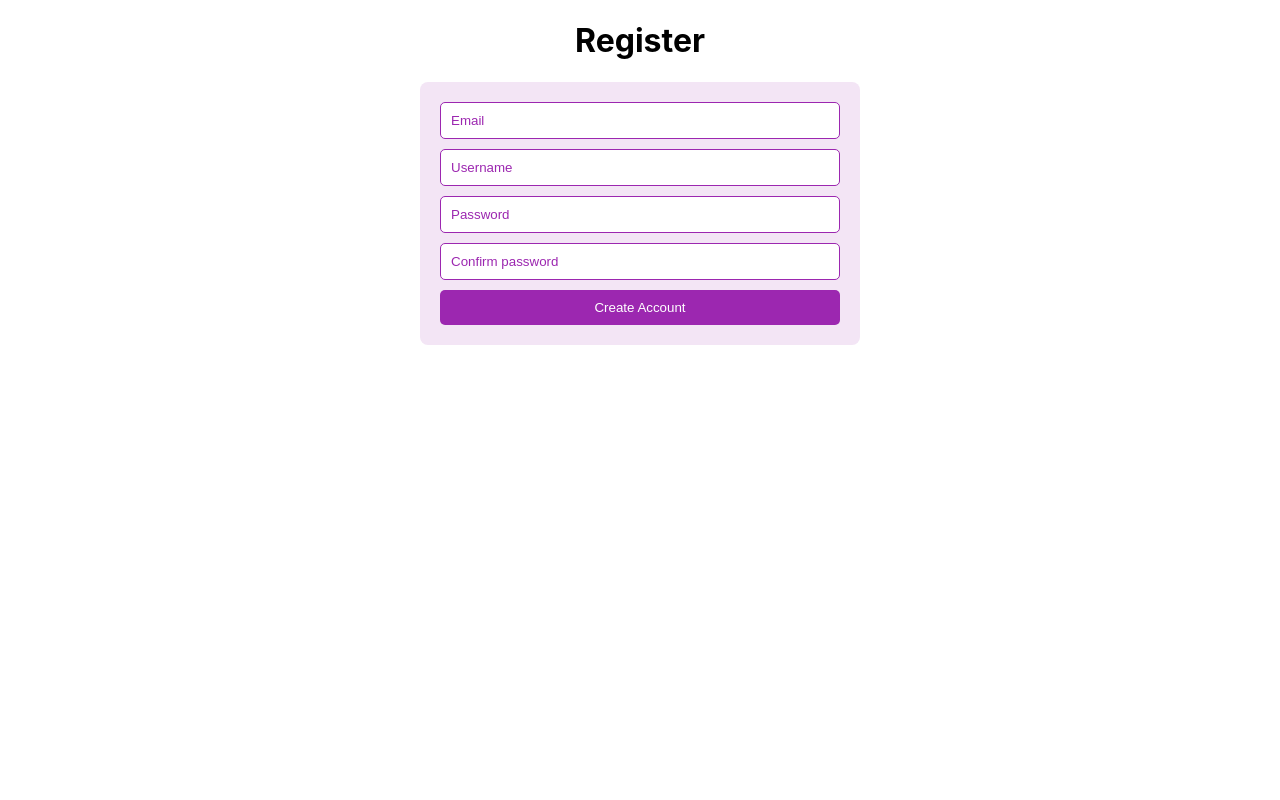
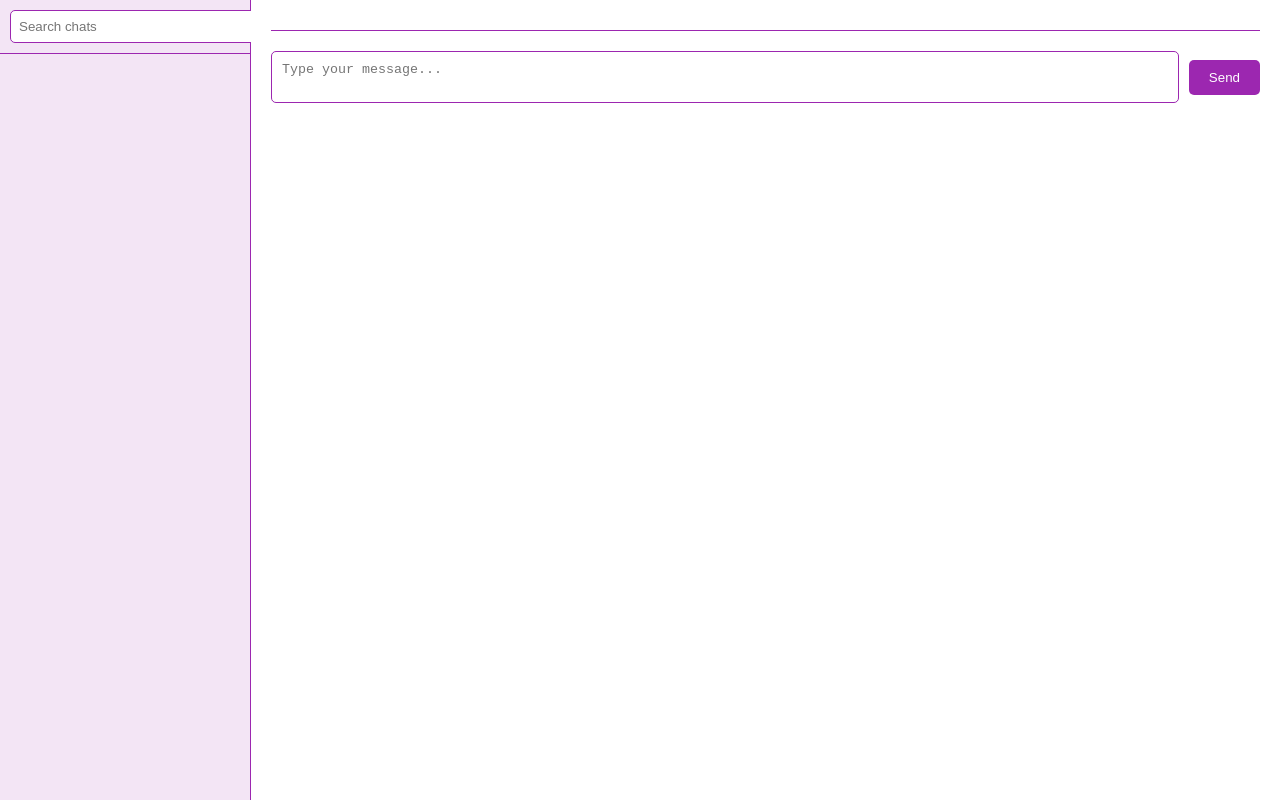
Before and after one commit to priyanair9/chat-app, a React (Create React App) app in the folder client/: page / in a window 1280 px wide. Built offline with nearby package versions, Linux system fonts and the light colour scheme.

Commit message:
Created chat screen

```diff
--- a/client/src/App.css
+++ b/client/src/App.css
@@ -83,3 +83,89 @@
   background-color: #4a148c; /* Purple darken-4 */
   transition: .5s;
 }
+
+
+
+
+/* Container for chat layout */
+.chat-container {
+  display: flex;
+  height: 100vh;
+}
+
+/* Sidebar for chat list */
+.sidebar {
+  width: 250px;
+  background-color: #f3e5f5; /* Purple lighten-5 */
+  border-right: 1px solid #9c27b0; /* Purple */
+}
+
+/* Search bar */
+.search-bar {
+  padding: 10px;
+  border-bottom: 1px solid #9c27b0; /* Purple */
+}
+
+.search-bar input {
+  width: 100%;
+  padding: 8px;
+  border: 1px solid #9c27b0; /* Purple */
+  border-radius: 5px;
+  outline: none;
+}
+
+/* Chat list */
+.chat-list {
+  overflow-y: auto;
+  max-height: calc(100vh - 50px);
+}
+
+/* Main chat area */
+.chat-area {
+  flex: 1;
+  padding: 20px;
+  background-color: #fff;
+}
+
+/* Chat header */
+.chat-header {
+  padding-bottom: 10px;
+  border-bottom: 1px solid #9c27b0; /* Purple */
+}
+
+/* Messages area */
+.messages {
+  overflow-y: auto;
+  max-height: calc(100vh - 200px);
+}
+
+/* Message input area */
+.message-input {
+  margin-top: 20px;
+  display: flex;
+  align-items: center;
+}
+
+.message-input textarea {
+  flex: 1;
+  padding: 10px;
+  border: 1px solid #9c27b0; /* Purple */
+  border-radius: 5px;
+  resize: none;
+  outline: none;
+  caret-color: #9c27b0;
+}
+
+.message-input button {
+  padding: 10px 20px;
+  background-color: #9c27b0; /* Purple */
+  color: #fff;
+  border: none;
+  border-radius: 5px;
+  margin-left: 10px;
+  cursor: pointer;
+}
+
+.message-input button:hover {
+  background-color: #4a148c; /* Purple darken-4 */
+}
--- a/client/src/App.js
+++ b/client/src/App.js
@@ -1,11 +1,12 @@
 import './App.css';
 
 import RegisterPage from './pages/RegisterPage';
+import ChatsPage from './pages/ChatsPage';
 
 function App() {
   return (
     <div className="App">
-      <RegisterPage/>
+      <ChatsPage/>
     </div>
   );
 }
--- a/client/src/pages/ChatsPage.js
+++ b/client/src/pages/ChatsPage.js
@@ -2,9 +2,34 @@ import React from 'react';
 
 function ChatsPage(props) {
     return (
-        <div>
-
+        <div class="chat-container">
+        {/* Sidebar for chats */}
+        <div class="sidebar">
+          <div class="search-bar">
+            <input type="text" placeholder="Search chats"></input>
+          </div>
+          <div class="chat-list">
+            {/*  List of chats */}
+            {/* <!-- Each chat item should contain profile picture, name, last message, etc. --> */}
+          </div>
         </div>
+        {/* <!-- Main chat area --> */}
+        <div class="chat-area">
+          {/* <!-- Chat header with user details --> */}
+          <div class="chat-header">
+            {/* <!-- Display user's profile picture, name, status, etc. --> */}
+          </div>
+          {/* <!-- Chat messages --> */}
+          <div class="messages">
+            {/* <!-- Individual message bubbles --> */}
+          </div>
+          {/* <!-- Message input area --> */}
+          <div class="message-input">
+            <textarea placeholder="Type your message..."></textarea>
+            <button>Send</button>
+          </div>
+        </div>
+      </div>
     );
 }
 
```
